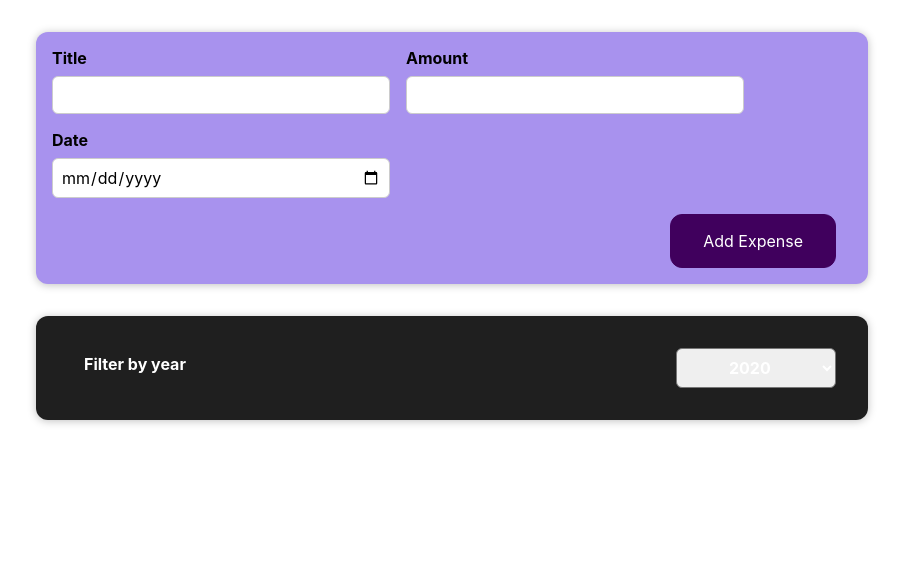
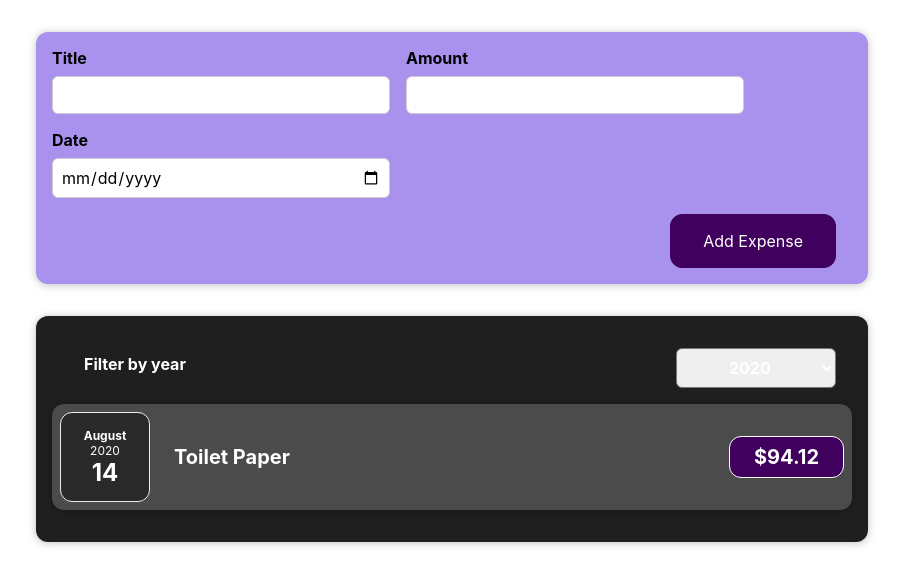
Before and after one commit to Plorrain/react-complete-guide, a React (Create React App) app: page / in a window 1280 px wide. Shown: the top 586 px of the page, without its empty margins (188-1091 px from the left). Built offline with nearby package versions, Linux system fonts and the light colour scheme.

Commit message:
tweaking and syntax fixing

```diff
--- a/src/components/expenses/ExpenseItem.js
+++ b/src/components/expenses/ExpenseItem.js
@@ -7,6 +7,7 @@
 function ExpenseItem(props) {
 
   return (
+    <li>
       <Card className='expense-item'>
         <ExpenseDate date={props.date}/>
           <div className='expense-item__description'>
@@ -14,6 +15,7 @@
             <div className='expense-item__price'>${props.amount}</div>
           </div>
       </Card>
+    </li>
   );
 }
 
--- a/src/components/expenses/ExpensesList.js
+++ b/src/components/expenses/ExpensesList.js
@@ -3,24 +3,22 @@
 import './ExpensesList.css';
 
 function ExpensesList(props) {
-  let expensesContent = <p>No entries for that year.</p>;
+  if (props.items.length === 0) {
+   return <h2 className='expenses-list__fallback'>Nothing Found.</h2>;
+  }
 
-  if (props.items.length > 0) {
-    expensesContent = props.items.map((expense) => (
+  return (
+  <ul className='expenses-list'>
+    {props.items.map((expense) => (
       <ExpenseItem
       key={expense.id}
       title={expense.title}
       amount={expense.amount}
       date={expense.date}
       />
-    ));
-  }
-
-  return (
-    <ul className='expenses-list'>
-
-    </ul>
-  )
+    ))}
+  </ul>
+  );
 };
 
 export default ExpensesList;
```
Lines whose indentation alone changed are shown as unchanged.
